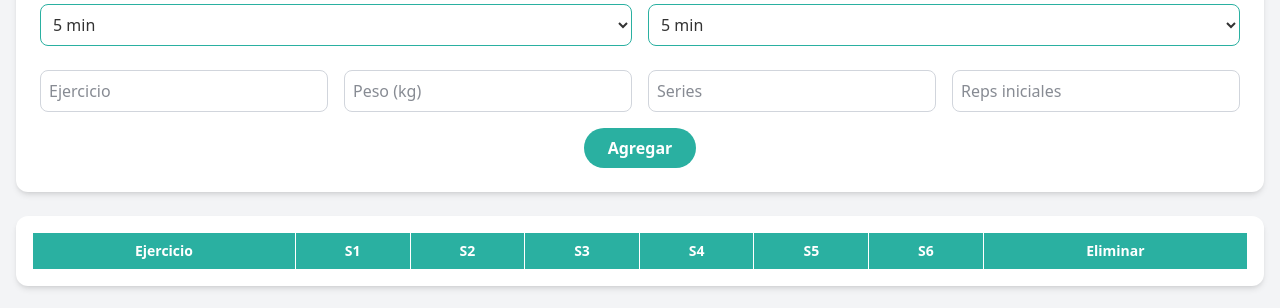
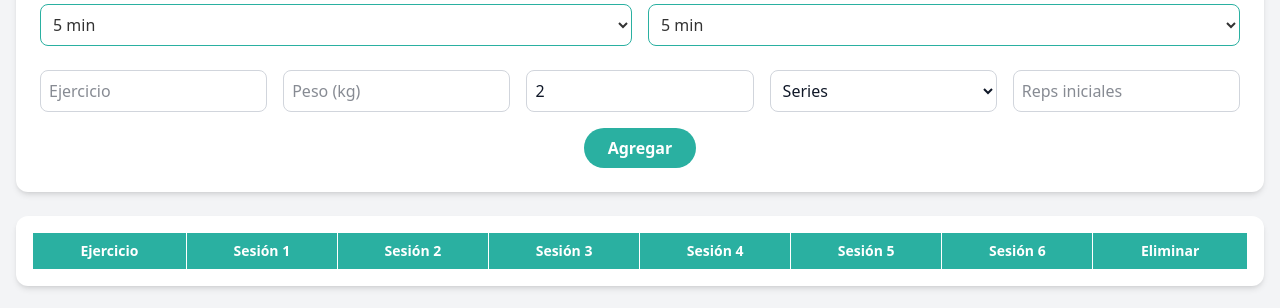
Before and after one commit to CosmeNicolas/PlanillasCEMD, a React (Vite) app: page / in a window 1280 px wide. Shown: the part 410-718 px from the top of the page. Built offline with nearby package versions, Linux system fonts and the light colour scheme.

Commit message:
agregue progecion y peso estimado para cada ejercicio

```diff
--- a/src/components/FormulariosEjercicios.jsx
+++ b/src/components/FormulariosEjercicios.jsx
@@ -1,9 +1,10 @@
-// src/components/FormulariosEjercicios.jsx
+// src/components/FormularioEjercicio.jsx
 import React, { useState } from 'react';
 
 const FormularioEjercicio = ({ onAgregar, cantidadSesiones = 12, agregarFilaFija }) => {
   const [nombre, setNombre] = useState('');
   const [peso, setPeso] = useState('');
+  const [incrementoPeso, setIncrementoPeso] = useState(2);
   const [series, setSeries] = useState('');
   const [repsIniciales, setRepsIniciales] = useState('');
   const [entradaCalor, setEntradaCalor] = useState(5);
@@ -37,11 +38,13 @@ const FormularioEjercicio = ({ onAgregar, cantidadSesiones = 12, agregarFilaFija
     } else {
       let r = parseInt(repsIniciales);
       let p = parseFloat(peso);
+      const incremento = parseFloat(incrementoPeso) || 2.5;
+
       while (total < cantidadSesiones) {
         sesiones.push(`${p}kg ${s}x${r}`);
         total++;
         if (r >= 10 && total < cantidadSesiones) {
-          p += 2.5;
+          p += incremento;
           r = parseInt(repsIniciales);
         } else {
           r += 2;
@@ -62,11 +65,16 @@ const FormularioEjercicio = ({ onAgregar, cantidadSesiones = 12, agregarFilaFija
 
   return (
     <div className="bg-white dark:bg-[#1f1f1f] p-6 rounded-xl shadow-md mb-6">
-      <h3 className="text-lg font-semibold text-center mb-4 text-[#2AB0A1] dark:text-white">Cargar nuevo ejercicio</h3>
+      <h3 className="text-lg font-semibold text-center mb-4 text-[#2AB0A1] dark:text-white">
+        Cargar nuevo ejercicio
+      </h3>
 
+      {/* Entrada en Calor y Vuelta a la Calma */}
       <div className="grid grid-cols-1 md:grid-cols-2 gap-4 mb-6">
         <div className="flex flex-col">
-          <label className="text-[#2AB0A1] dark:text-white font-semibold mb-1 text-sm">Entrada en Calor</label>
+          <label className="text-[#2AB0A1] dark:text-white font-semibold mb-1 text-sm">
+            Entrada en Calor
+          </label>
           <select
             value={entradaCalor}
             onChange={(e) => {
@@ -84,7 +92,9 @@ const FormularioEjercicio = ({ onAgregar, cantidadSesiones = 12, agregarFilaFija
         </div>
 
         <div className="flex flex-col">
-          <label className="text-[#2AB0A1] dark:text-white font-semibold mb-1 text-sm">Vuelta a la Calma</label>
+          <label className="text-[#2AB0A1] dark:text-white font-semibold mb-1 text-sm">
+            Vuelta a la Calma
+          </label>
           <select
             value={vueltaCalma}
             onChange={(e) => {
@@ -102,7 +112,9 @@ const FormularioEjercicio = ({ onAgregar, cantidadSesiones = 12, agregarFilaFija
         </div>
       </div>
 
-      <form onSubmit={manejarEnvio} className="grid grid-cols-1 md:grid-cols-4 gap-4">
+      {/* Formulario dinámico */}
+      <form onSubmit={manejarEnvio} className="grid grid-cols-1 md:grid-cols-5 gap-4">
+        {/* Ejercicio */}
         <input
           type="text"
           list="ejercicios"
@@ -112,9 +124,12 @@ const FormularioEjercicio = ({ onAgregar, cantidadSesiones = 12, agregarFilaFija
           onChange={(e) => setNombre(e.target.value)}
           required
         />
+        {/* Peso con datalist */}
         {!nombre.toLowerCase().includes('plancha') && (
+          <>
             <input
               type="number"
+              list="pesosFrecuentes"
               className="border border-gray-300 dark:border-gray-600 rounded-lg p-2 bg-white dark:bg-gray-800 text-gray-900 dark:text-white"
               placeholder="Peso (kg)"
               min={0}
@@ -122,16 +137,38 @@ const FormularioEjercicio = ({ onAgregar, cantidadSesiones = 12, agregarFilaFija
               onChange={(e) => setPeso(e.target.value)}
               required
             />
-        )}
+            <datalist id="pesosFrecuentes">
+              {[5, 10, 15, 20, 25, 30, 35, 40].map((val) => (
+                <option key={val} value={val} />
+              ))}
+            </datalist>
+
+            {/* Incremento */}
             <input
               type="number"
               className="border border-gray-300 dark:border-gray-600 rounded-lg p-2 bg-white dark:bg-gray-800 text-gray-900 dark:text-white"
-          placeholder="Series"
-          min={1}
+              placeholder="Incremento (kg)"
+              min={0}
+              value={incrementoPeso}
+              onChange={(e) => setIncrementoPeso(e.target.value)}
+            />
+          </>
+        )}
+
+        {/* Series */}
+        <select
+          className="border border-gray-300 dark:border-gray-600 rounded-lg p-2 bg-white dark:bg-gray-800 text-gray-900 dark:text-white"
           value={series}
           onChange={(e) => setSeries(e.target.value)}
           required
-        />
+        >
+          <option value="">Series</option>
+          <option value="2">2 series</option>
+          <option value="3">3 series</option>
+          <option value="4">4 series</option>
+        </select>
+
+        {/* Reps o Segundos */}
         <input
           type="number"
           className="border border-gray-300 dark:border-gray-600 rounded-lg p-2 bg-white dark:bg-gray-800 text-gray-900 dark:text-white"
@@ -142,7 +179,7 @@ const FormularioEjercicio = ({ onAgregar, cantidadSesiones = 12, agregarFilaFija
           required
         />
 
-        <div className="md:col-span-4 flex justify-center">
+        <div className="md:col-span-5 flex justify-center">
           <button
             type="submit"
             className="bg-[#2AB0A1] hover:bg-[#218C85] text-white px-6 py-2 rounded-full transition font-semibold"
--- a/src/components/TablaEjercicios.jsx
+++ b/src/components/TablaEjercicios.jsx
@@ -1,7 +1,7 @@
 // src/components/TablaEjercicios.jsx
 import React from 'react';
 
-const TablaEjercicios = ({ ejercicios, setEjercicios, cantidadSesiones  }) => {
+const TablaEjercicios = ({ ejercicios, setEjercicios, cantidadSesiones }) => {
   const eliminarFila = (index) => {
     const nuevaLista = ejercicios.filter((_, i) => i !== index);
     setEjercicios(nuevaLista);
@@ -17,8 +17,7 @@ const TablaEjercicios = ({ ejercicios, setEjercicios, cantidadSesiones  }) => {
     setEjercicios(nuevaLista);
   };
 
-  const headers = ["Ejercicio", ...Array.from({ length: cantidadSesiones }, (_, i) => `S${i + 1}`), "Eliminar"];
-
+  const headers = ["Ejercicio", ...Array.from({ length: cantidadSesiones }, (_, i) => `Sesión ${i + 1}`), "Eliminar"];
 
   return (
     <div className="overflow-x-auto bg-white dark:bg-[#1f1f1f] p-4 rounded-xl shadow-md mb-6">
@@ -41,7 +40,7 @@ const TablaEjercicios = ({ ejercicios, setEjercicios, cantidadSesiones  }) => {
                   onChange={(e) => actualizarCelda(i, 0, e.target.value)}
                 />
               </td>
-              {fila.sesiones.map((s, j) => (
+              {fila.sesiones.slice(0, cantidadSesiones).map((s, j) => (
                 <td key={j} className="border p-1">
                   <input
                     type="text"
```
Lines whose indentation alone changed are shown as unchanged.
